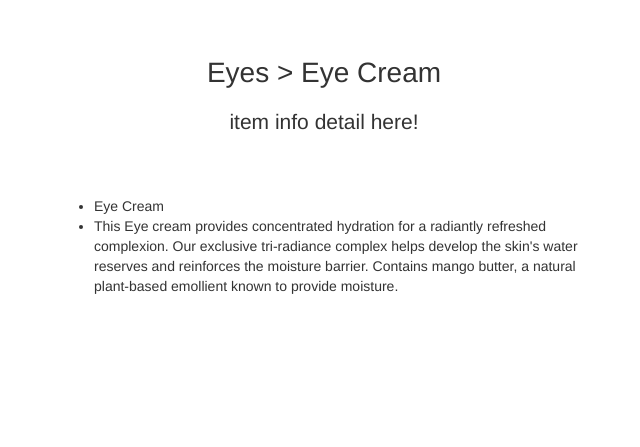
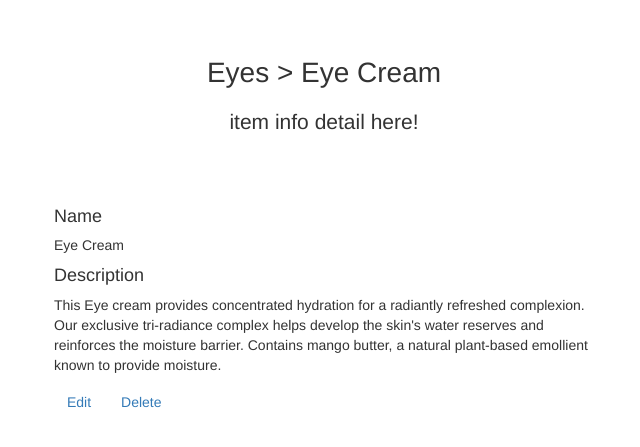
Before and after one commit to hananina/catalog, a Flask app: page /eyes/eye_cream in a window 1280 px wide. Shown: the part 51-498 px from the top of the page, without its empty margins (316-956 px from the left). Run offline with Flask 2, Linux system fonts and the light colour scheme; some libraries are stand-ins or nearby versions.

Commit message:
function 5 - delete

```diff
--- a/application.py
+++ b/application.py
@@ -23,14 +23,14 @@
 def showCategoryItems(category_slug):
     theCategory = session.query(Category).filter(Category.slug == category_slug).one()
     items  = session.query(Item).filter_by(category_id = theCategory.id)
-    return render_template('categoryitems.html', category_name=theCategory.name, items=items)
+    return render_template('categoryitems.html', category_slug=category_slug, category_name=theCategory.name, items=items)
 
 
 @app.route('/<string:category_slug>/<string:item_slug>')
 def showItem(category_slug, item_slug):
     theCategory = session.query(Category).filter(Category.slug == category_slug).one()
     item = session.query(Item).filter(Item.slug == item_slug).one()
-    return render_template('item.html', category_name=theCategory.name, item=item)
+    return render_template('item.html', category_slug=category_slug, category_name=theCategory.name, item=item)
 
 
 @app.route('/<string:category_slug>/<string:item_slug>/edit', methods = ['GET','POST'])
@@ -38,8 +38,8 @@
     item = session.query(Item).filter(Item.slug == item_slug).one()
 
     if request.method == "POST":
-
         item.name = request.form['name']
+        item.slug = request.form['name'].lower().replace(' ','_')
         item.description = request.form['description']
         item.category_id = request.form['category_id']
         session.add(item)
@@ -48,7 +48,6 @@
 
         # to get category slug from updated item, in order to use redirect argument
         theCategory = session.query(Category).filter(Category.id == item.category_id).one()
-
         return redirect (url_for('showItem', category_slug=theCategory.slug, item_slug= item.slug))
 
     else:
@@ -56,14 +55,25 @@
         theCategory = session.query(Category).filter(Category.slug == category_slug).one()
         # to get categories for edit category the item is belonged.
         categories = session.query(Category).all()
-        return render_template('edititem.html', item=item, theCategory=theCategory, categories=categories)
+        return render_template('edititem.html', item=item, category_slug=category_slug, category_name=theCategory.name, categories=categories)
 
 
-@app.route('/<string:item_slug>/delete')
-def deleteItem():
-    return render_template('deleteitem.html')
+@app.route('/<string:category_slug>/<string:item_slug>/delete', methods = ['GET','POST'])
+def deleteItem(category_slug, item_slug):
+    item = session.query(Item).filter(Item.slug == item_slug).one()
+    theCategory = session.query(Category).filter(Category.slug == category_slug).one()
 
-@app.route('/<string:item_slug>/add')
+    if request.method == "POST":
+        session.delete(item)
+        session.commit()
+        flash(item.name + "has been deleted succesfully!")
+        return redirect(url_for('showCategoryItems', category_slug=category_slug))
+
+    else:
+        return render_template('deleteitem.html', item=item, category_slug=category_slug, category_name= theCategory.name)
+
+
+@app.route('/<string:category_slug>/<string:item_slug>/add')
 def addItem():
     return render_template('additem.html')
 
--- a/templates/categoryitems.html
+++ b/templates/categoryitems.html
@@ -56,7 +56,7 @@
         <div class="col-md-6 col-md-offset-3 col-xs-12">
           <ul>
             {% for item in items%}
-            <li>{{item.name}}</li>
+            <li><a href="/{{category_slug}}/{{item.slug}}">{{item.name}}</a></li>
             {% endfor %}
           </ul>
         </div>
--- a/templates/editItem.html
+++ b/templates/editItem.html
@@ -53,7 +53,7 @@
           </p>
         </div>
 
-        <form class="col-md-8 col-md-offset-2 col-xs-12" method='POST' enctype = 'multipart/form-data' action='{{ url_for("editItem", category_slug=theCategory.slug, item_slug=item.slug)}}'>
+        <form class="col-md-8 col-md-offset-2 col-xs-12" method='POST' enctype = 'multipart/form-data' action='{{ url_for("editItem", category_slug=category_slug, item_slug=item.slug)}}'>
 
           <fieldset class="form-group">
             <label for="name">Name</label>
@@ -78,7 +78,7 @@
 
           <fieldset class="form-group">
             <input type='submit' class="btn btn-primary" value='Update'>
-            <button button type="button" class="btn btn-secondary" href="{{ url_for('home')}}">Cancel</button>
+            <a rple="button" class="btn btn-secondary" href="{{ url_for('showItem', category_slug=category_slug, item_slug=item.slug)}}">Cancel</button>
           </fieldset>
 
         </form>
--- a/templates/item.html
+++ b/templates/item.html
@@ -54,10 +54,17 @@
         </div>
 
         <div class="col-md-6 col-md-offset-3 col-xs-12">
-          <ul>
-            <li>{{ item.name }}</li>
-            <li>{{ item.description }}</li>
-          </ul>
+          <h4 class="">Name</h4>
+          <p class="">{{ item.name }}</p>
+          <h4 class="">Description</h4>
+          <p class="">{{ item.description }}</p>
+
+          <div>
+            <a role="button" class="btn btn-secondary" href='{{ url_for("editItem", category_slug=category_slug, item_slug=item.slug)}}'>Edit</a>
+
+            <a role="button" class="btn btn-secondary" href='{{ url_for("deleteItem", category_slug=category_slug, item_slug=item.slug)}}'>Delete</a>
+          </div>
+
         </div>
 
 
```
Also changed, not shown: templates/deleteitem.html (+15 -8 lines), catalog.db.
